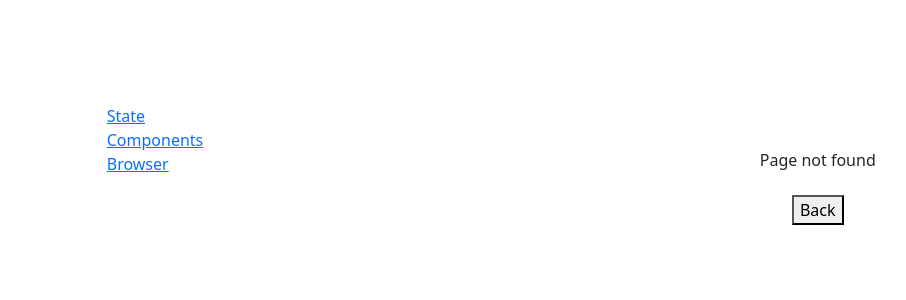
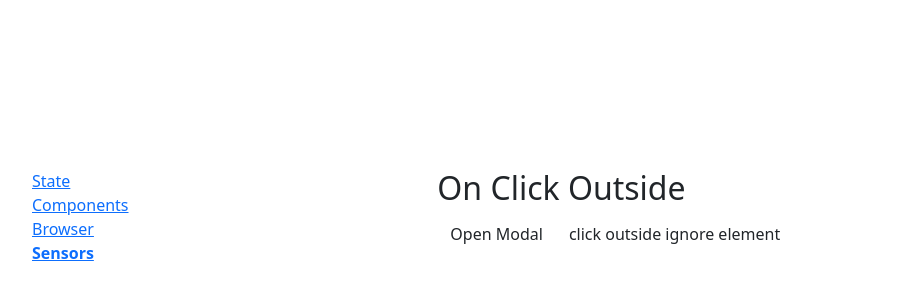
Before and after one commit to UlakhovichKate/vueUse, a Vue app in the folder vueUse/: page /sensors in a window 1280 px wide. Before the commit this address had no page. Shown: the part 214-514 px from the top of the page, without its empty margins (0-906 px from the left). Built offline with nearby package versions, Linux system fonts and the light colour scheme.

Commit message:
OnClickOutside.vue

```diff
--- a/vueUse/src/App.vue
+++ b/vueUse/src/App.vue
@@ -4,6 +4,7 @@
       <router-link :to="{ name: 'showListState' }" class="nav__item nav__item_home">State</router-link>
       <router-link :to="{ name: 'showListComponents' }" class="nav__item nav__item_home">Components</router-link>
       <router-link :to="{ name: 'showListBrowser' }" class="nav__item nav__item_home">Browser</router-link>
+      <router-link :to="{ name: 'showListSensors' }" class="nav__item nav__item_home">Sensors</router-link>
     </nav>
   </aside>
   <div>
--- a/vueUse/src/assets/main.css
+++ b/vueUse/src/assets/main.css
@@ -31,6 +31,7 @@ a,
     display: grid;
     grid-template-columns: 1fr 2fr;
     padding: 0 2rem;
+    width: 100%;
   }
 }
 
--- /dev/null
+++ b/vueUse/src/components/ListSensors.vue
@@ -0,0 +1,12 @@
+<template>
+  <on-click-outside/>
+</template>
+
+<script setup>
+import OnClickOutside from '../vueUseComponents/OnClickOutside.vue'
+
+</script>
+
+<style scoped>
+
+</style>
--- a/vueUse/src/router/index.ts
+++ b/vueUse/src/router/index.ts
@@ -22,6 +22,11 @@ const routes = [
         name: "showListBrowser",
         component: () => import("../components/ListBrowser.vue"),
       },
+      {
+        path: "sensors",
+        name: "showListSensors",
+        component: () => import("../components/ListSensors.vue"),
+      },
     ],
   },
   {
--- /dev/null
+++ b/vueUse/src/vueUseComponents/OnClickOutside.vue
@@ -0,0 +1,43 @@
+<script setup>
+import { ref } from 'vue'
+import { vOnClickOutside } from '@vueuse/components'
+
+const modal = ref(false)
+
+const ignoreElRef = ref()
+
+const onClickOutsideHandler = [
+  (ev) => {
+    console.log(ev)
+    modal.value = false
+  },
+  { ignore: [ignoreElRef] }
+]
+
+</script>
+
+<template>
+  <h2>On Click Outside</h2>
+  <button class="btn" @click="modal = true">
+    Open Modal
+  </button>
+
+  <div class="btn" ref="ignoreElRef">
+    click outside ignore element
+  </div>
+
+  <div class="el-modal" v-if="modal" v-on-click-outside="onClickOutsideHandler">
+    Hello World
+  </div>
+</template>
+
+<style>
+.el-modal {
+  width: 200px;
+  height: 200px;
+  display: flex;
+  align-items: center;
+  justify-content: center;
+  background: #7fa998;
+}
+</style>
```
